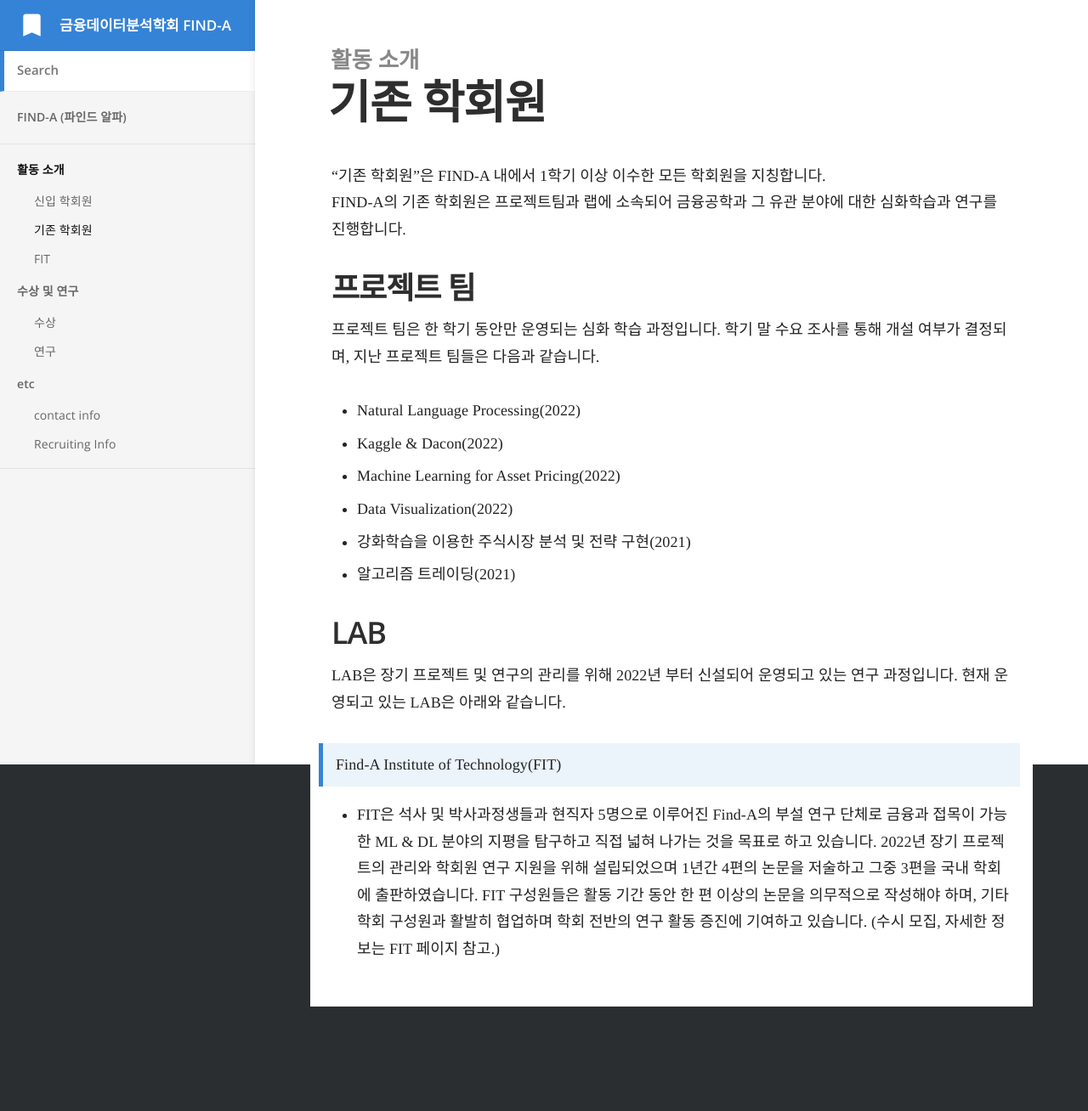
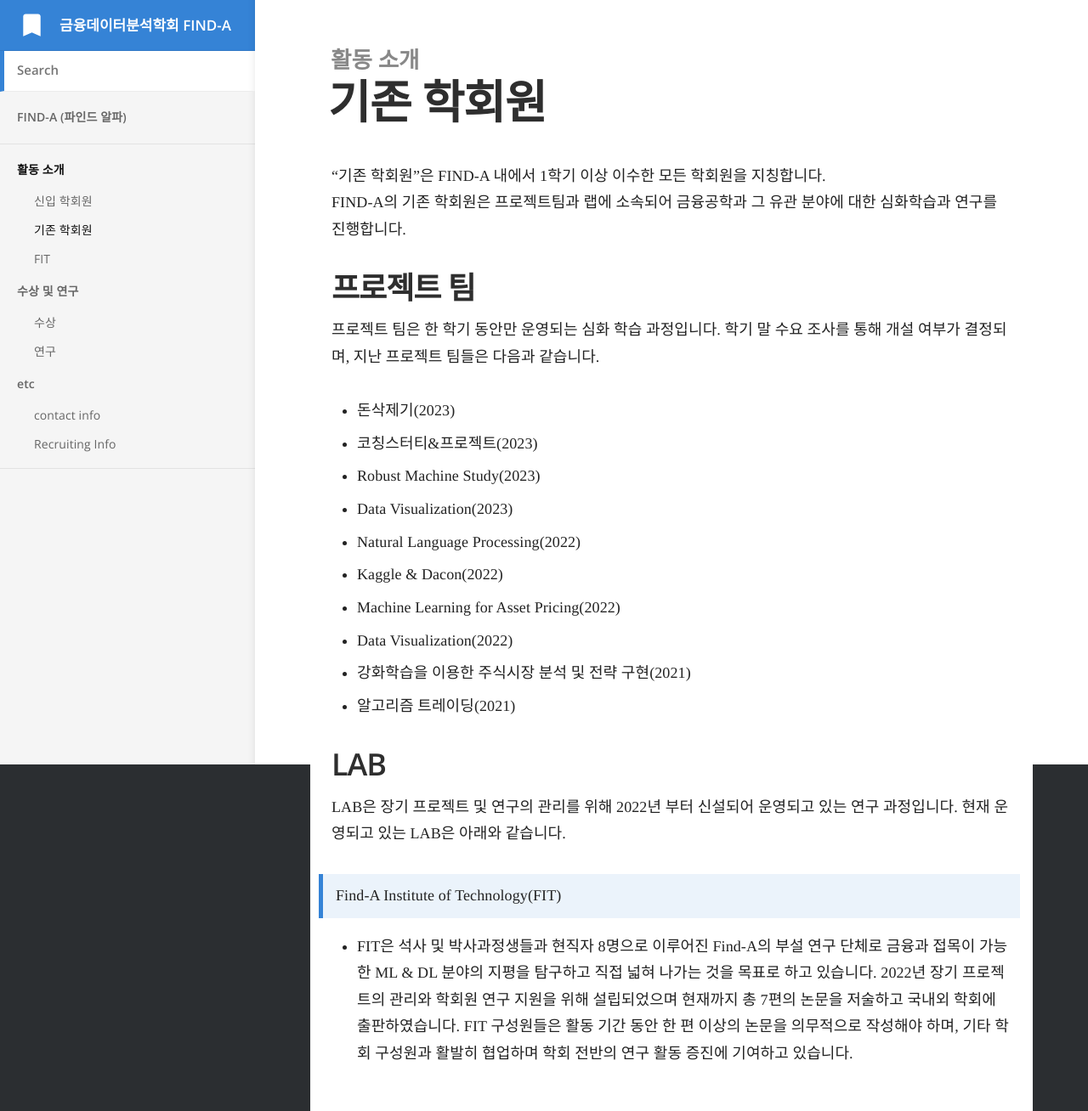
Before and after one commit to Find-A-AI/find-a-ai.github.io, a Jekyll site: the page built from _docs/1.활동 소개/기존 학회원.md, in a window 1280 px wide. Shown: the whole page at 85% size. Built offline with Jekyll 4.4.1, drawn with Linux system fonts in a browser that asks for light colours; some web fonts are replaced; before the commit the page ends 1185 px from its top, so only the background shows below that.

Commit message:
Update 기존 학회원.md

```diff
--- a/_docs/1.활동 소개/기존 학회원.md
+++ b/_docs/1.활동 소개/기존 학회원.md
@@ -8,6 +8,10 @@ FIND-A의 기존 학회원은 프로젝트팀과 랩에 소속되어 금융공
 
 ## 프로젝트 팀
 프로젝트 팀은 한 학기 동안만 운영되는 심화 학습 과정입니다. 학기 말 수요 조사를 통해 개설 여부가 결정되며, 지난 프로젝트 팀들은 다음과 같습니다.
+  - 돈삭제기(2023)
+  - 코칭스터티&프로젝트(2023)
+  - Robust Machine Study(2023)
+  - Data Visualization(2023)
   - Natural Language Processing(2022)
   - Kaggle & Dacon(2022)
   - Machine Learning for Asset Pricing(2022)
@@ -19,4 +23,4 @@ FIND-A의 기존 학회원은 프로젝트팀과 랩에 소속되어 금융공
 LAB은 장기 프로젝트 및 연구의 관리를 위해 2022년 부터 신설되어 운영되고 있는 연구 과정입니다. 현재 운영되고 있는 LAB은 아래와 같습니다.
 > Find-A Institute of Technology(FIT)
 
-  - FIT은 석사 및 박사과정생들과 현직자 5명으로 이루어진 Find-A의 부설 연구 단체로 금융과 접목이 가능한 ML & DL 분야의 지평을 탐구하고 직접 넓혀 나가는 것을 목표로 하고 있습니다. 2022년 장기 프로젝트의 관리와 학회원 연구 지원을 위해 설립되었으며 1년간 4편의 논문을 저술하고 그중 3편을 국내 학회에 출판하였습니다. FIT 구성원들은 활동 기간 동안 한 편 이상의 논문을 의무적으로 작성해야 하며, 기타 학회 구성원과 활발히 협업하며 학회 전반의 연구 활동 증진에 기여하고 있습니다. (수시 모집, 자세한 정보는 FIT 페이지 참고.)
+  - FIT은 석사 및 박사과정생들과 현직자 8명으로 이루어진 Find-A의 부설 연구 단체로 금융과 접목이 가능한 ML & DL 분야의 지평을 탐구하고 직접 넓혀 나가는 것을 목표로 하고 있습니다. 2022년 장기 프로젝트의 관리와 학회원 연구 지원을 위해 설립되었으며 현재까지 총 7편의 논문을 저술하고 국내외 학회에 출판하였습니다. FIT 구성원들은 활동 기간 동안 한 편 이상의 논문을 의무적으로 작성해야 하며, 기타 학회 구성원과 활발히 협업하며 학회 전반의 연구 활동 증진에 기여하고 있습니다.
```
